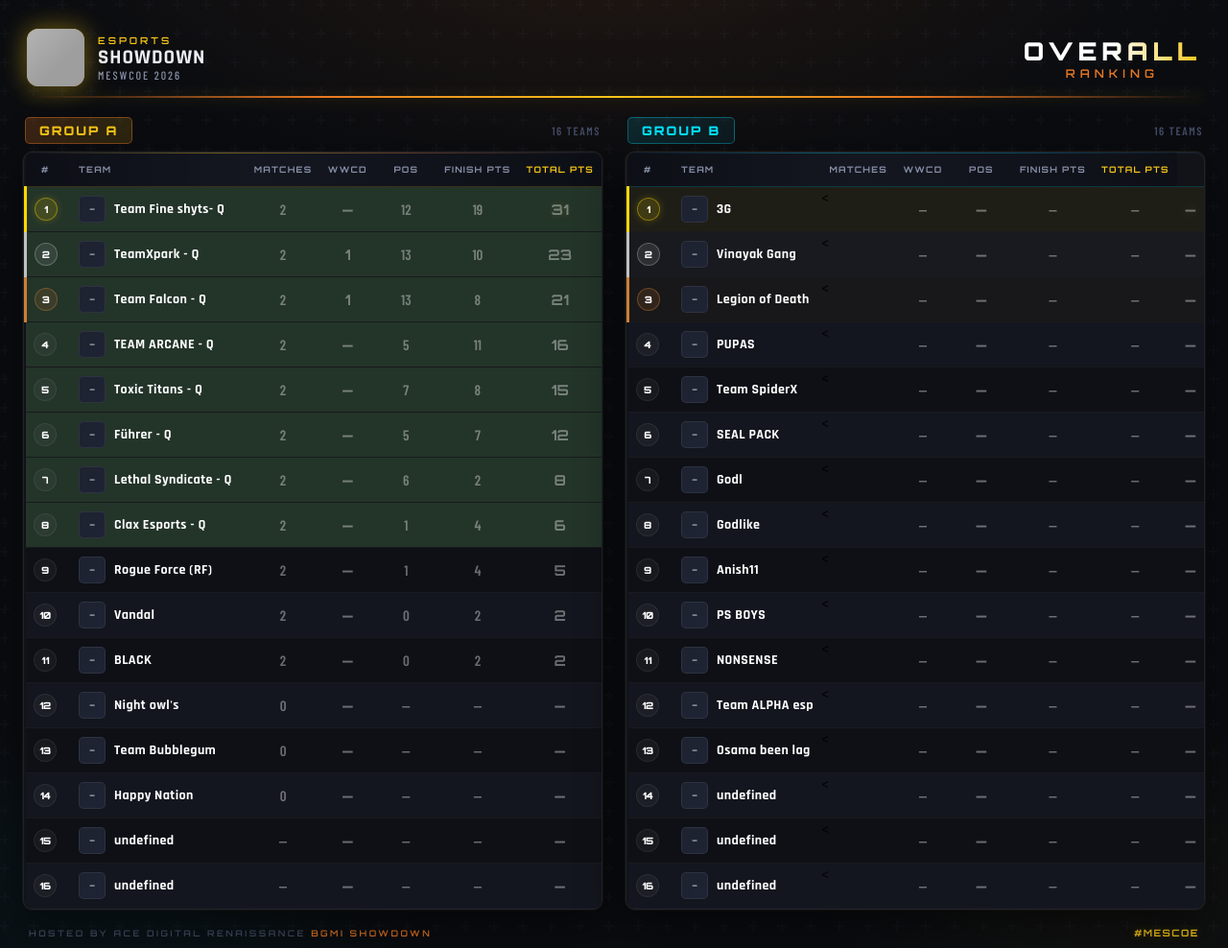
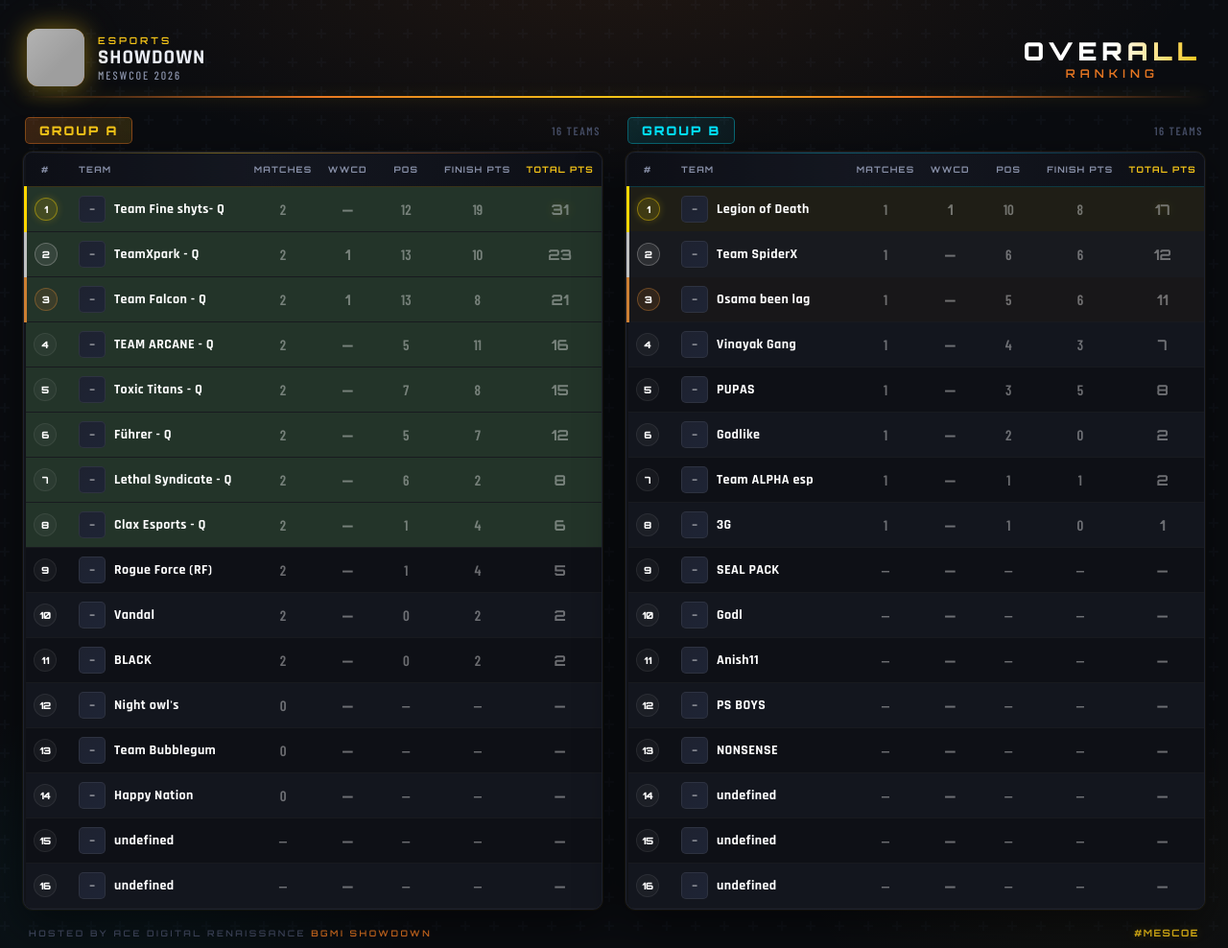
Before and after one commit to yuvi-05/BGMI-SHOWNDOWN-PointsTable--, a Flask app: page / in a window 1280 px wide. Shown: the top 988 px of the page at 96% size. Run offline with Flask 3, Linux system fonts and the light colour scheme; some web fonts are replaced; grey boxes are pictures that could not be loaded.

Commit message:
Group B - Match 1

```diff
--- a/templates/index.html
+++ b/templates/index.html
@@ -502,11 +502,9 @@
             <span class="team-name">${teamA[i-1]}</span>
           </div>
         </td>
-
         <td class="match-cell"><span class="dash">${matchesA[i-1] || '—'}</span></td>
         <td class="wwcd-cell"><span class="dash">${wwcdA[i-1] || '—'}</span></td>
         <td class="pos-cell"><span class="dash">${posA[i-1] || '—'}</span></td>
-
         <td class="fin-cell"><span class="dash">${finishPtsA[i-1] || '—'}</span></td>
         <td class="tot-cell"><span class="dash">${totalPtsA[i-1] || '—'}</span></td>
       `;
@@ -517,25 +515,27 @@
   function buildRowsB() {
     const tbody = document.getElementById('tbodyB');
     let teamB = [
+      "Legion of Death",
+      "Team SpiderX",
+    "Osama been lag",
+    "Vinayak Gang",
+    "PUPAS",
+    "Godlike",
+    "Team ALPHA esp",
     "3G",
-    "Vinayak Gang",
-    "Legion of Death",
-    "PUPAS",
-    "Team SpiderX",
+
     "SEAL PACK",
     "Godl",
-    "Godlike",
     "Anish11",
     "PS BOYS",
-    "NONSENSE",
-    "Team ALPHA esp",
-    "Osama been lag"];
+    "NONSENSE"
+    ];
 
-    let wwcdB = ["","","","","","","","","","","","","","","",""];
-    let posB = ["","","","","","","","","","","","","","","",""];
-    let matchesB = ["","","","","","","","","","","","","","","",""];
-    let finishPtsB = ["","","","","","","","","","","","","","","",""];
-    let totalPtsB = ["","","","","","","","","","","","","","","",""];
+    let wwcdB = ["1","","","","","","","","","","","","","","",""];
+    let posB = ["10","6","5","4","3","2","1","1","","","","","","","",""];
+    let matchesB = ["1","1","1","1","1","1","1","1","","","","","","","",""];
+    let finishPtsB = ["8","6","6","3","5","0","1","0","","","","","","","",""];
+    let totalPtsB = ["17","12","11","7","8","2","2","1","","","","","","","",""];
     for (let i = 1; i <= 16; i++) {
       const tr = document.createElement('tr');
       tr.innerHTML = `
@@ -546,11 +546,10 @@
             <span class="team-name">${teamB[i-1]}</span>
           </div>
         </td>
-        <
+
         <td class="match-cell"><span class="dash">${matchesB[i-1] || '—'}</span></td>
         <td class="wwcd-cell"><span class="dash">${wwcdB[i-1] || '—'}</span></td>
         <td class="pos-cell"><span class="dash">${posB[i-1] || '—'}</span></td>
-
         <td class="fin-cell"><span class="dash">${finishPtsB[i-1] || '—'}</span></td>
         <td class="tot-cell"><span class="dash">${totalPtsB[i-1] || '—'}</span></td>
       `;
```
